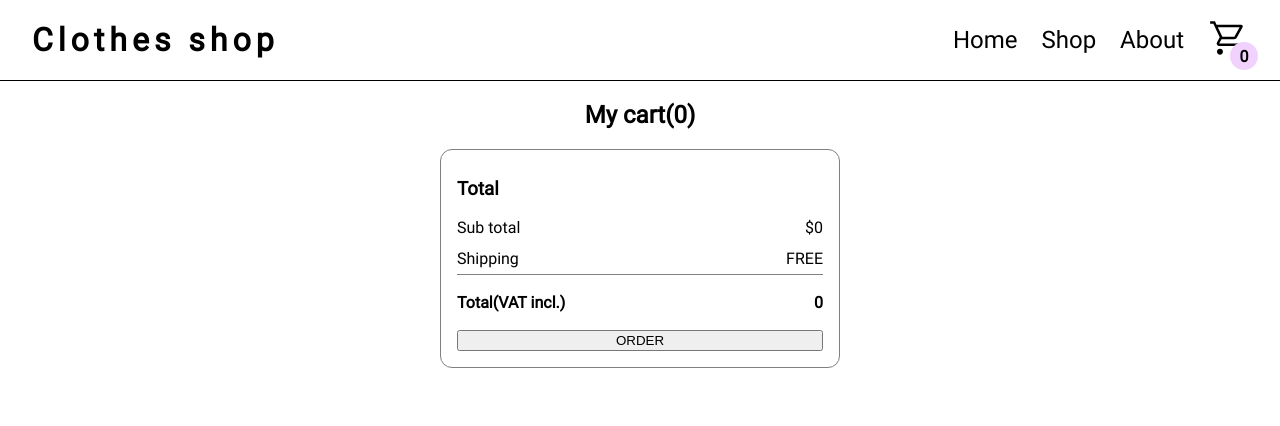
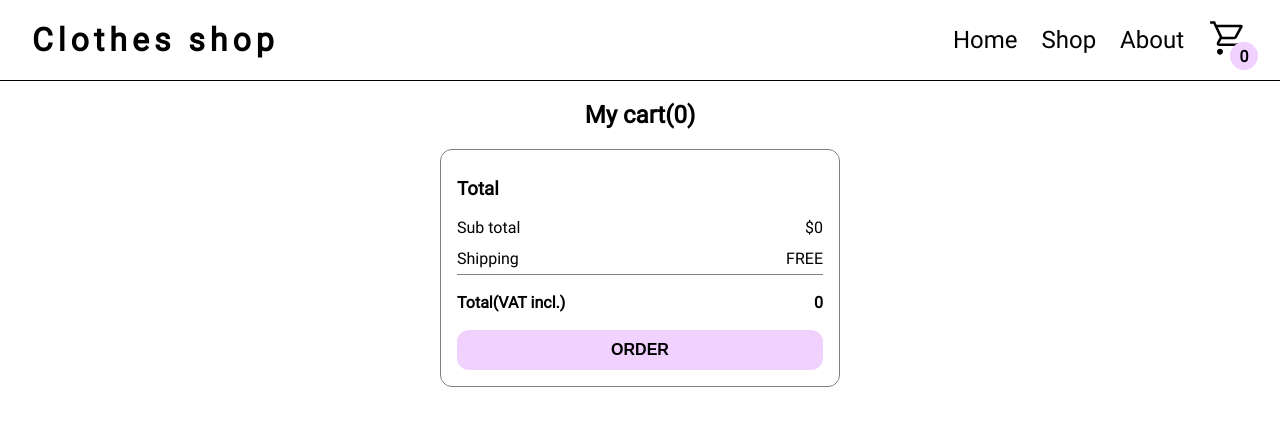
Before and after one commit to NexyusNex/Shopping-Cart, a React (Create React App) app: page /shopping-cart/Payout in a window 1280 px wide. Shown: the top 426 px of the page. Built offline with nearby package versions, Linux system fonts and the light colour scheme.

Commit message:
Order button style

```diff
--- a/src/style/payout.css
+++ b/src/style/payout.css
@@ -37,6 +37,23 @@
   margin: 6px 0;
 }
 
+.confirm-purchase button {
+  height: 40px;
+  background-color: rgb(241, 210, 255);
+  font-size: 1rem;
+  font-weight: bold;
+  border: none;
+  border-radius: 12px;
+  transition: transform 300ms ease;
+}
+
+.confirm-purchase button:hover {
+  outline: 2px solid rgb(0, 0, 0);
+  box-shadow: 0px 0px 12px rgba(0, 0, 0, 0.575);
+  transform: scale(1.05);
+  cursor: pointer;
+}
+
 .text-seperation {
   display: flex;
   justify-content: space-between;
```
